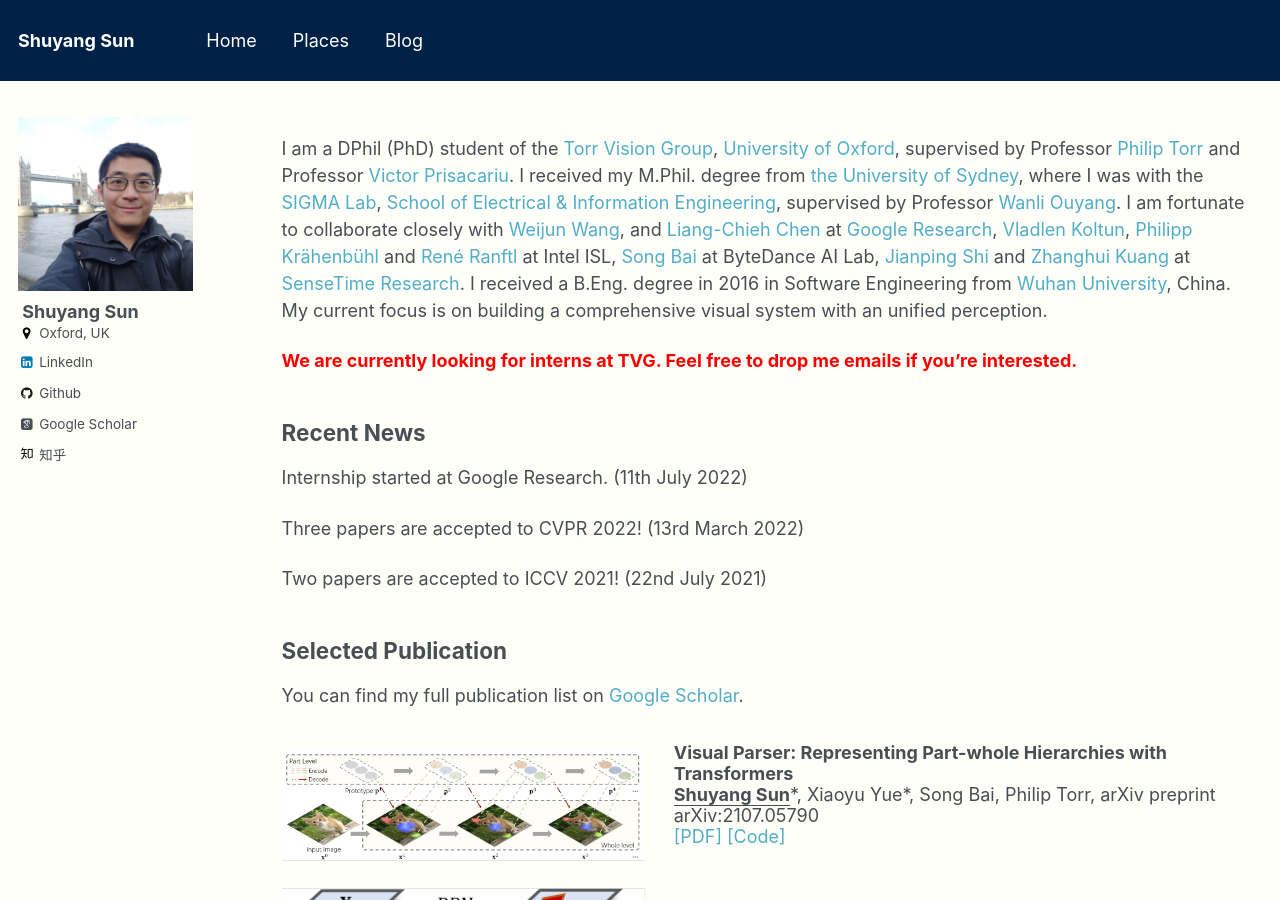
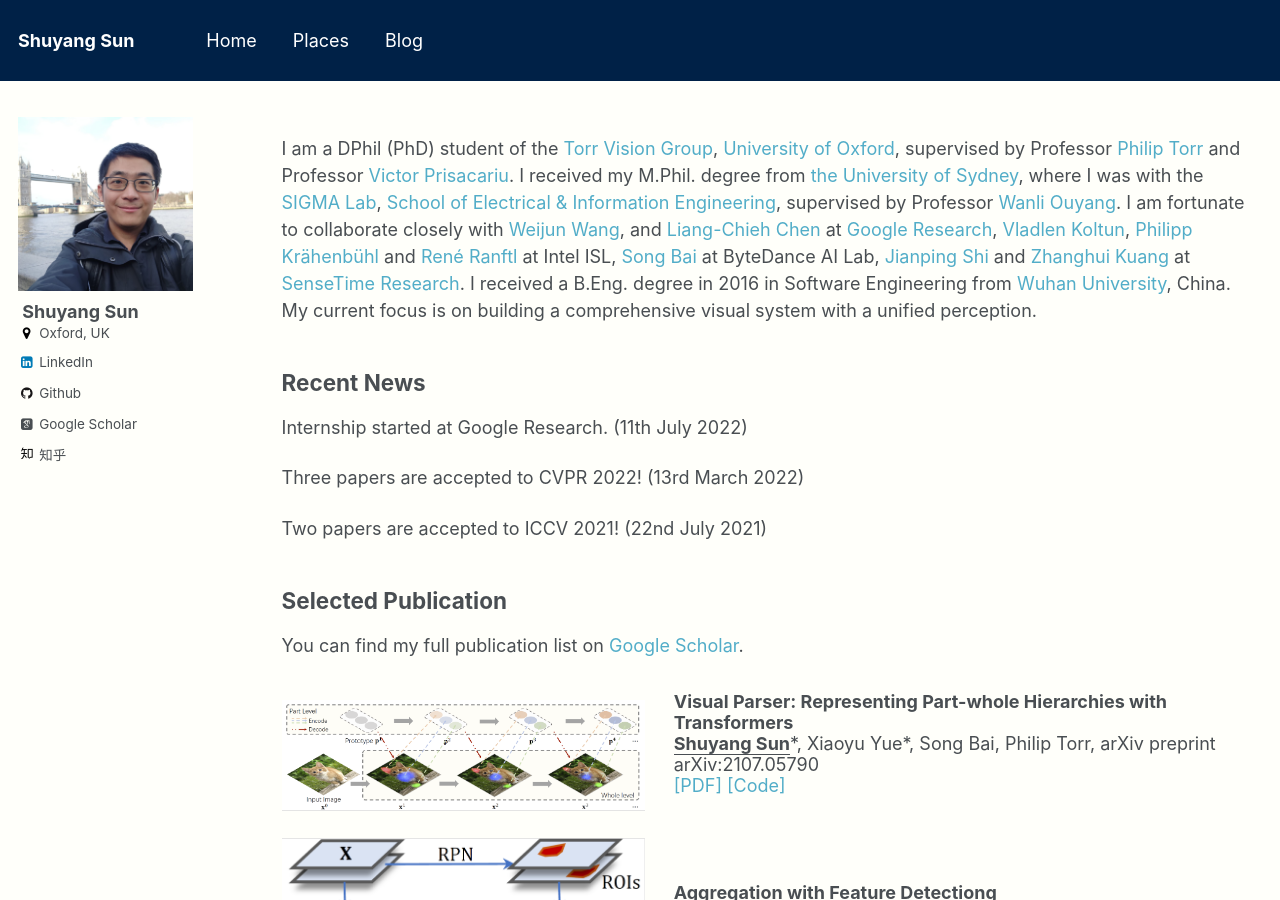
Before and after one commit to kevin-ssy/old_kevin-ssy.github.io, a Jekyll site: the page built from _pages/about.md, in a window 1280 px wide and 900 px high. Built offline with Jekyll 4.4.1, drawn with Linux system fonts in a browser that asks for light colours; some web fonts are replaced.

Commit message:
Update about.md

```diff
--- a/_pages/about.md
+++ b/_pages/about.md
@@ -14,9 +14,8 @@ I received my M.Phil. degree from [the University of Sydney](https://sydney.edu.
  [School of Electrical & Information Engineering](https://sydney.edu.au/engineering/about/school-of-electrical-and-information-engineering.html), supervised by Professor [Wanli Ouyang](https://wlouyang.github.io).
  I am fortunate to collaborate closely with [Weijun Wang](https://scholar.google.com/citations?user=xUoSmEsAAAAJ&hl=en), and [Liang-Chieh Chen](http://liangchiehchen.com/) at [Google Research](https://research.google/), [Vladlen Koltun](http://vladlen.info/), [Philipp Krähenbühl](https://www.philkr.net/) and [René Ranftl](https://scholar.google.com/citations?user=cwKg158AAAAJ&hl=en) at Intel ISL, [Song Bai](http://songbai.site/) at ByteDance AI Lab, [Jianping Shi](https://shijianping.me/) and [Zhanghui Kuang](http://jeffreykuang.github.io/) at [SenseTime Research](https://www.sensetime.com/en/).
 I received a B.Eng. degree in 2016 in Software Engineering from [Wuhan University](http://www.whu.edu.cn/), China.
-My current focus is on building a comprehensive visual system with an unified perception.
+My current focus is on building a comprehensive visual system with a unified perception.
 
-<b><span style="color:red">We are currently looking for interns at TVG. Feel free to drop me emails if you're interested.</span></b>
 
 
 ## Recent News
```
